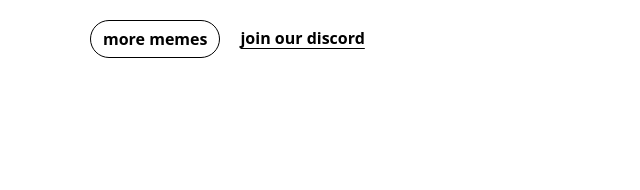
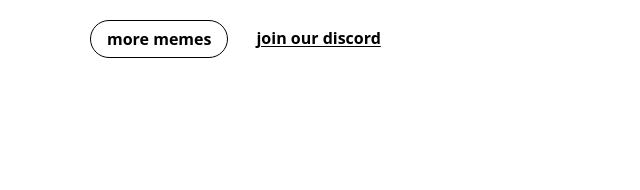
Before and after one commit to peacefulfoundation/coomer.org, an Astro site: page / in a window 1280 px wide. Shown: the part 515-705 px from the top of the page, 542-1182 px from the left. Built offline with nearby package versions, Linux system fonts and the light colour scheme; Astro itself is replaced by a stand-in of ours.

Commit message:
feat(ui): changes to discord button

```diff
--- a/src/pages/index.astro
+++ b/src/pages/index.astro
@@ -27,14 +27,14 @@ import Layout from '@/layouts/Layout.astro';
         <p class='text-lg'>there's also an ethos discussing ego-escalation.</p>
         <br />
 
-        <div class='flex gap-2'>
+        <div class='flex gap-3'>
           <a
             href='https://memes.coomer.org'
-            class='w-fit items-center rounded-full border-[1.5px] border-black px-3 py-1.5 font-semibold hover:bg-black hover:text-white'
+            class='w-fit items-center rounded-full border-[1.5px] border-black px-4 py-1.5 font-semibold transition-colors duration-200 ease-in-out hover:bg-black hover:text-white'
             >more memes</a
           ><a
-            href='https://memes.coomer.org'
-            class='w-fit items-center px-3 py-1.5 font-semibold underline underline-offset-4 hover:no-underline'
+            href='https://discord.com/invite/pFvDZms3AY'
+            class='w-fit items-center rounded-full px-4 py-1.5 font-semibold underline underline-offset-2 transition-colors duration-200 ease-in-out hover:bg-violet-700 hover:text-white hover:no-underline'
             >join our discord</a
           >
         </div>
```
